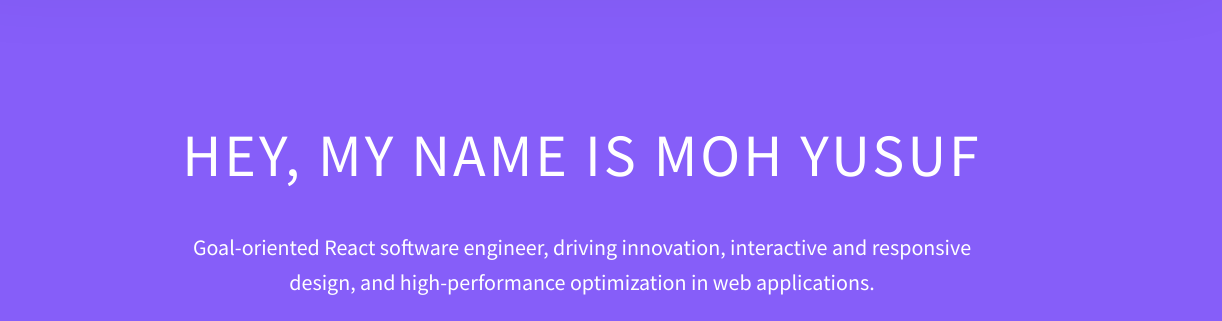
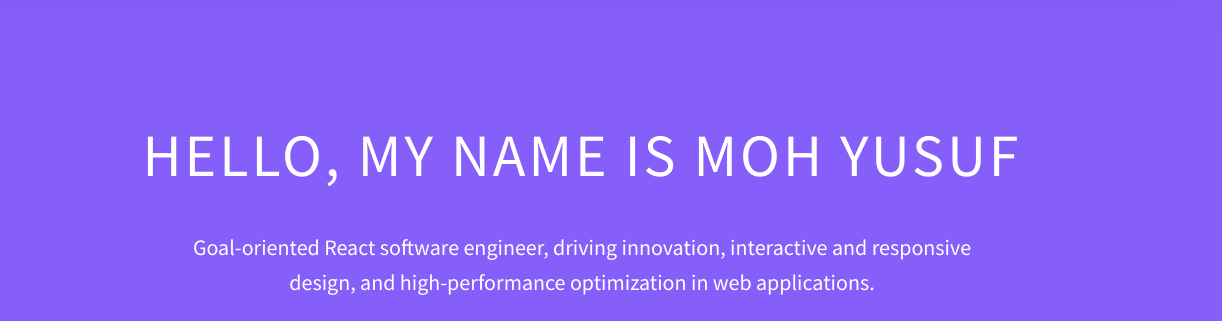
Before and after one commit to Yusuf-311/portfolio-mohyusuf, a website: page index.html in a window 1280 px wide. Shown: the part 140-461 px from the top of the page, 58-1280 px from the left. Drawn offline with nearby package versions, Linux system fonts and the light colour scheme.

Commit message:
update home

```diff
--- a/index.html
+++ b/index.html
@@ -85,7 +85,7 @@
     </header>
     <section class="home-hero color-change-2x">
       <div class="home-hero__content">
-        <h1 class="heading-primary">Hey, My name is Moh Yusuf</h1>
+        <h1 class="heading-primary">Hello, My name is Moh Yusuf</h1>
         <div class="home-hero__info">
           <p class="text-primary">
             Goal-oriented React software engineer, driving innovation,
```
